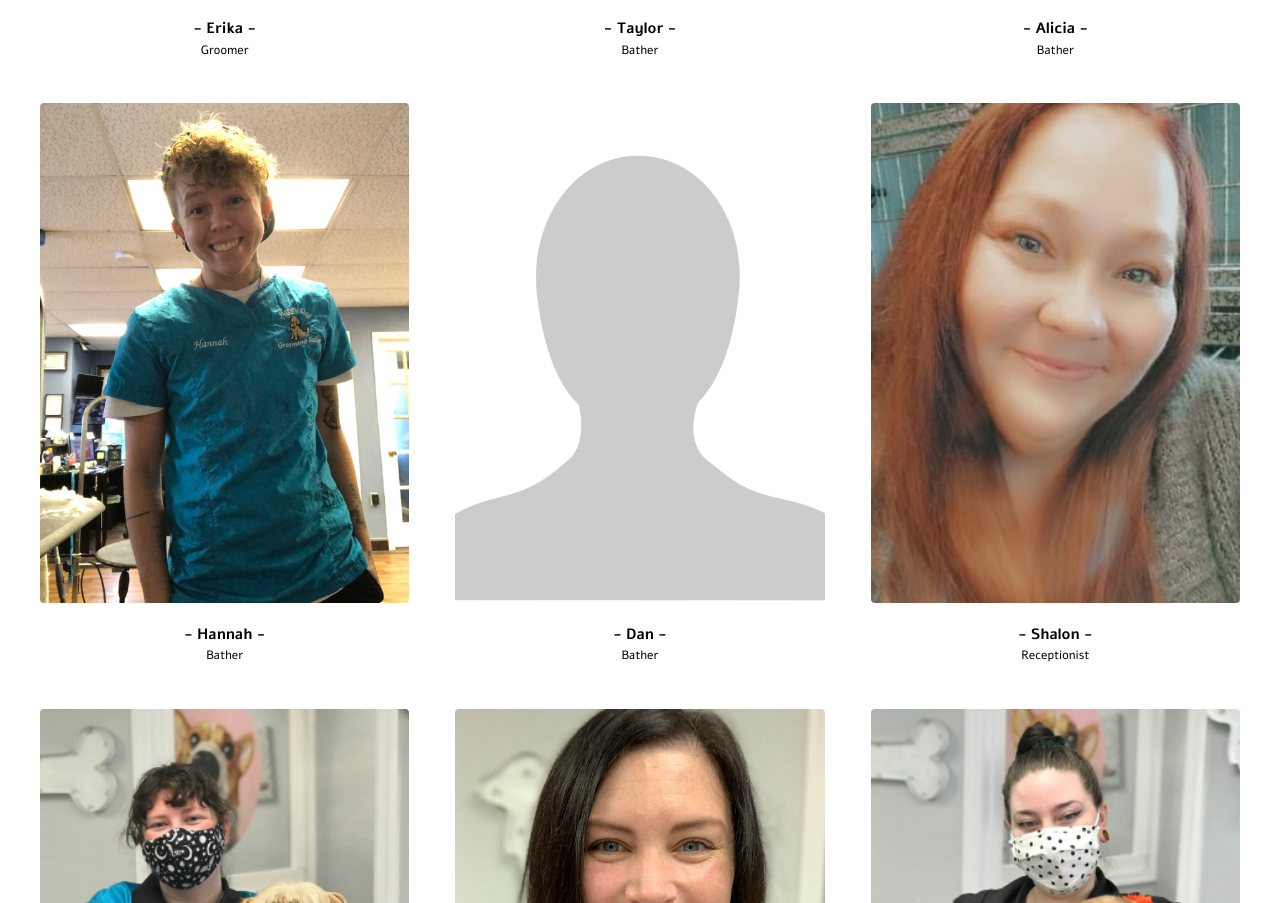
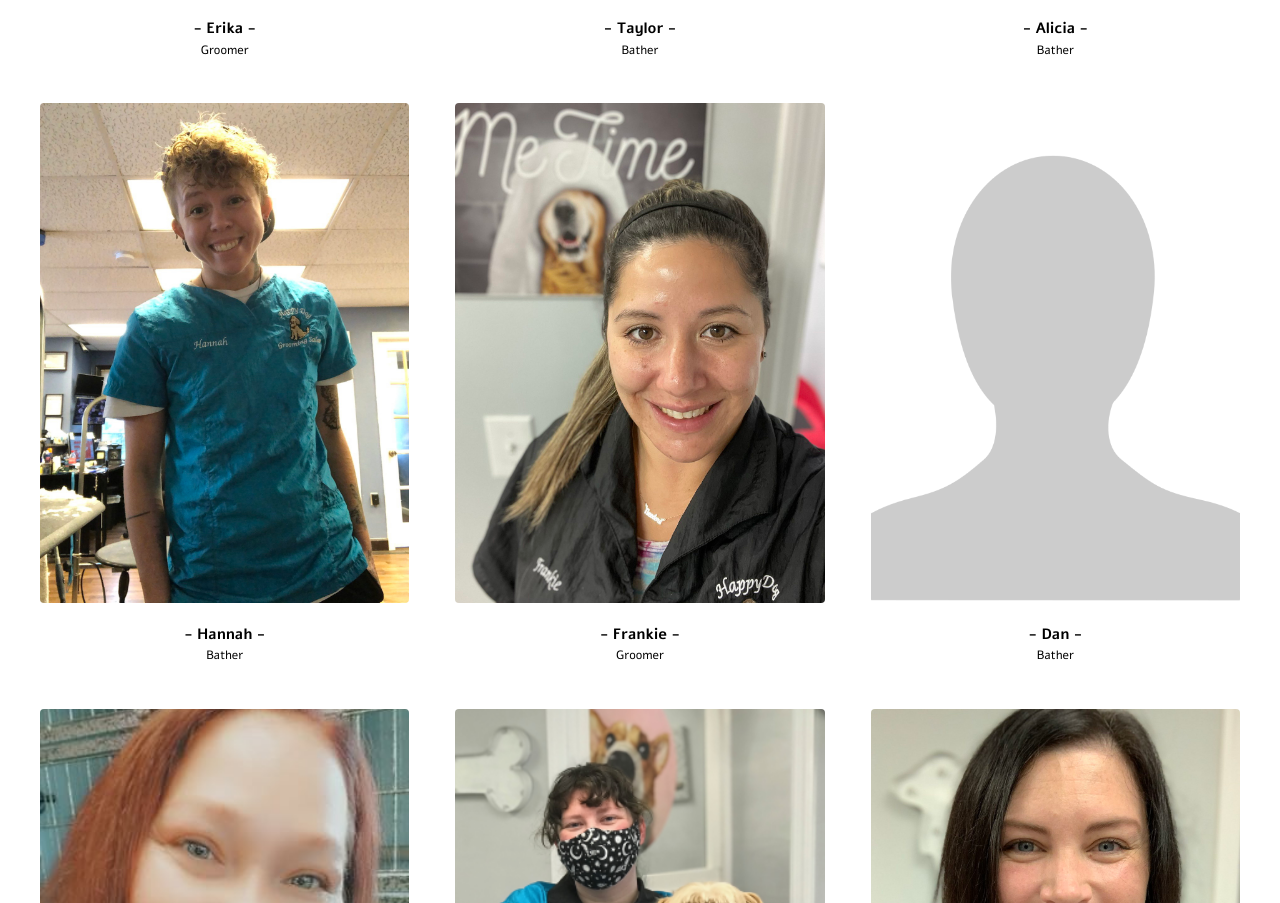
Before and after one commit to hdgrooming/website, a Next.js app: page / in a window 1280 px wide. Shown: the part 3847-4750 px from the top of the page. Built offline with nearby package versions, Linux system fonts and the light colour scheme.

Commit message:
add frankie

```diff
--- a/components/Team/index.tsx
+++ b/components/Team/index.tsx
@@ -17,6 +17,7 @@ const TEAM_MEMBERS: TeamMember[] = [
   { name: "Taylor", title: "Bather", imageSrc: "/images/team/taylor.jpeg" },
   { name: "Alicia", title: "Bather", imageSrc: "/images/team/alicia.jpg" },
   { name: "Hannah", title: "Bather", imageSrc: "/images/team/hannah.jpeg" },
+  { name: "Frankie", title: "Groomer", imageSrc: "/images/team/frankie.jpeg" },
   { name: "Dan", title: "Bather" },
   {
     name: "Shalon",
```
Also changed, not shown: public/images/team/frankie.jpeg (added).
